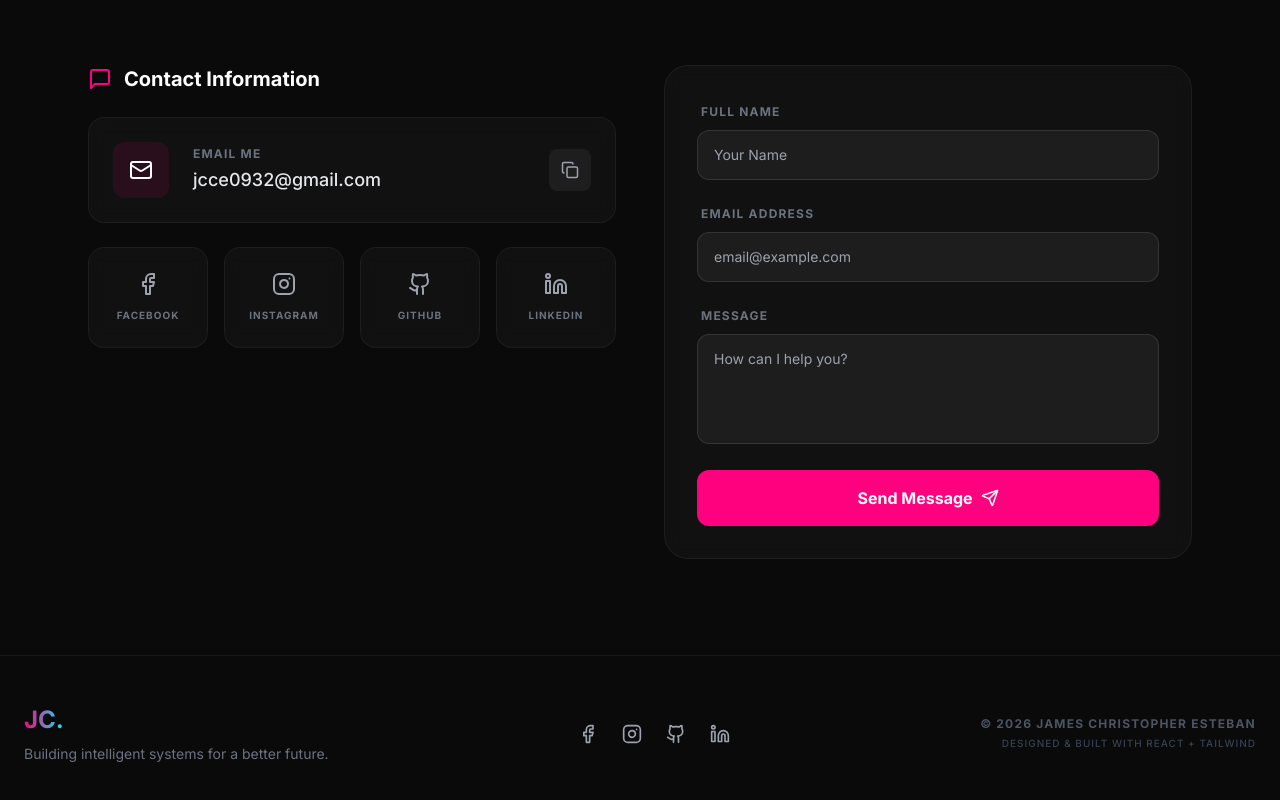
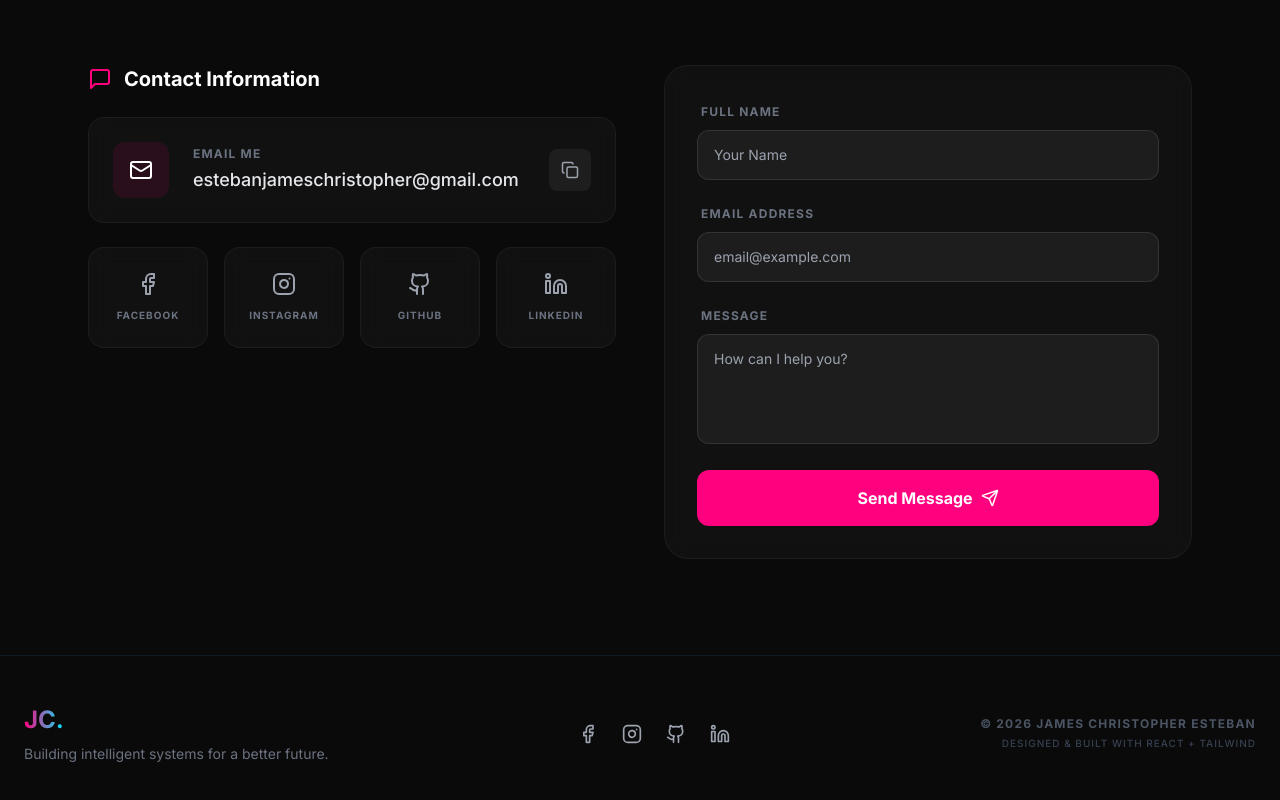
Before and after one commit to 0910jz/MyPortfolio, a React (Vite) app: page / in a window 1280 px wide. Shown: the part 5925-6725 px from the top of the page. Built offline with nearby package versions, Linux system fonts and the light colour scheme; no server answers.

Commit message:
Update contact email

```diff
--- a/src/components/Contact.jsx
+++ b/src/components/Contact.jsx
@@ -28,7 +28,7 @@ const Contact = () => {
 
     if (!serviceId || !templateId || !publicKey) {
       setStatus('error');
-      setStatusMessage('Email service is not configured yet. Please email me directly at jcce0932@gmail.com.');
+      setStatusMessage('Email service is not configured yet. Please email me directly at estebanjameschristopher@gmail.com.');
       setIsSending(false);
       return;
     }
@@ -41,14 +41,14 @@ const Contact = () => {
     } catch (error) {
       console.error('Email error:', error);
       setStatus('error');
-      setStatusMessage('Something went wrong while sending the message. Please try again later or email me directly at jcce0932@gmail.com.');
+      setStatusMessage('Something went wrong while sending the message. Please try again later or email me directly at estebanjameschristopher@gmail.com.');
     } finally {
       setIsSending(false);
     }
   };
 
   const copyEmail = () => {
-    navigator.clipboard.writeText('jcce0932@gmail.com');
+    navigator.clipboard.writeText('estebanjameschristopher@gmail.com');
     // Optional: Add a temporary "Copied!" state
   };
 
@@ -105,7 +105,7 @@ const Contact = () => {
                   </div>
                   <div className="flex-1">
                     <p className="text-xs text-gray-500 uppercase font-bold tracking-widest mb-1">Email Me</p>
-                    <p className="text-lg font-medium text-gray-200">jcce0932@gmail.com</p>
+                    <p className="text-lg font-medium text-gray-200">estebanjameschristopher@gmail.com</p>
                   </div>
                   <button
                     onClick={copyEmail}
```
